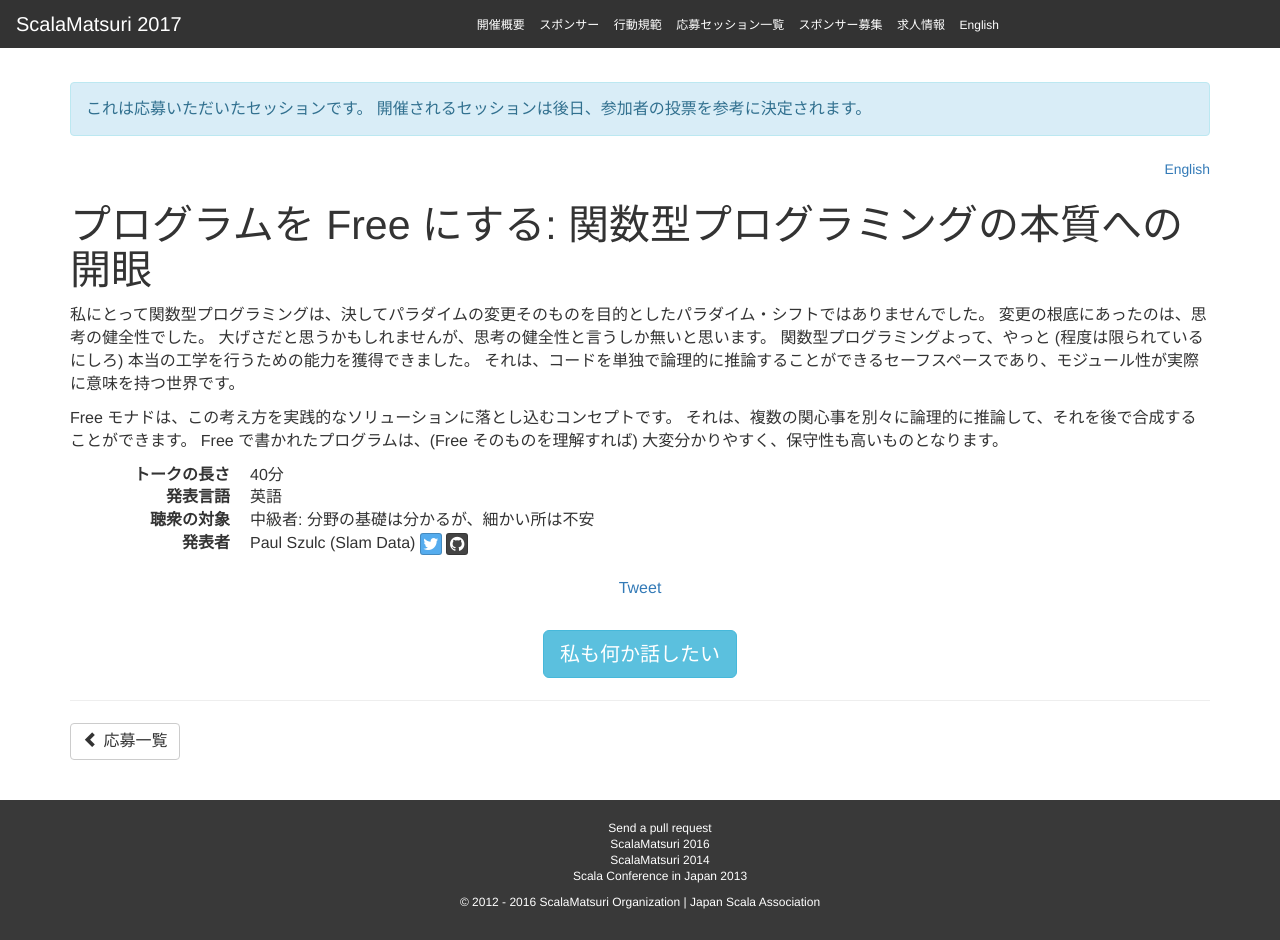
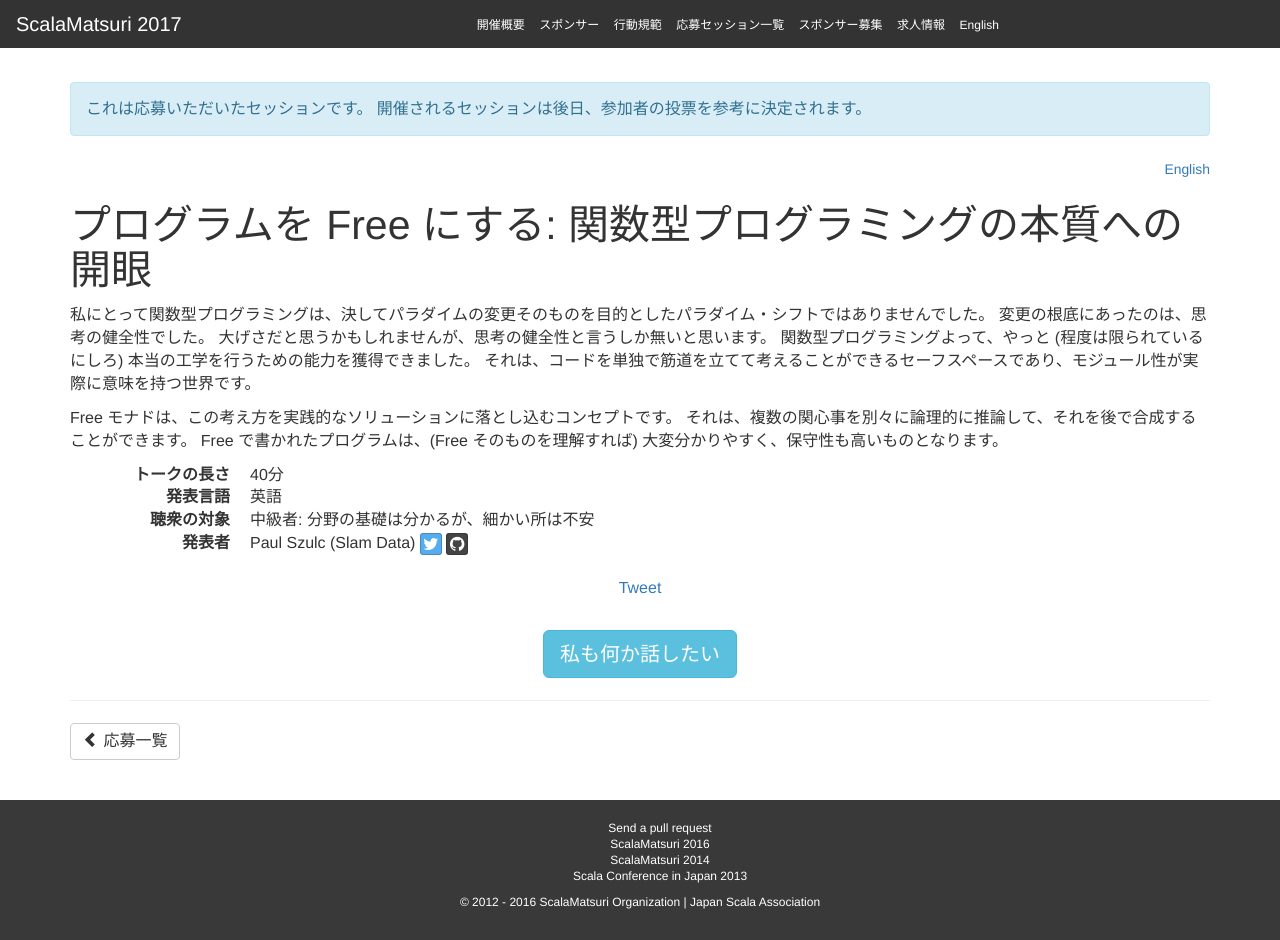
Before and after one commit to scalajp/2017.scalamatsuri.org, a Jekyll site: the page built from _candidates_ja/PaulSzulc_2.md, in a window 1280 px wide and 940 px high. Built offline with Jekyll 4.4.1, drawn with Linux system fonts in a browser that asks for light colours; nearby versions of some CDN libraries; comment, search, counter and statistics services are not loaded.

Commit message:
Update PaulSzulc_2.md

```diff
--- a/_candidates_ja/PaulSzulc_2.md
+++ b/_candidates_ja/PaulSzulc_2.md
@@ -15,7 +15,7 @@ tags:
 変更の根底にあったのは、思考の健全性でした。
 大げさだと思うかもしれませんが、思考の健全性と言うしか無いと思います。
 関数型プログラミングよって、やっと (程度は限られているにしろ) 本当の工学を行うための能力を獲得できました。
-それは、コードを単独で論理的に推論することができるセーフスペースであり、モジュール性が実際に意味を持つ世界です。
+それは、コードを単独で筋道を立てて考えることができるセーフスペースであり、モジュール性が実際に意味を持つ世界です。
 
 Free モナドは、この考え方を実践的なソリューションに落とし込むコンセプトです。
 それは、複数の関心事を別々に論理的に推論して、それを後で合成することができます。
```
